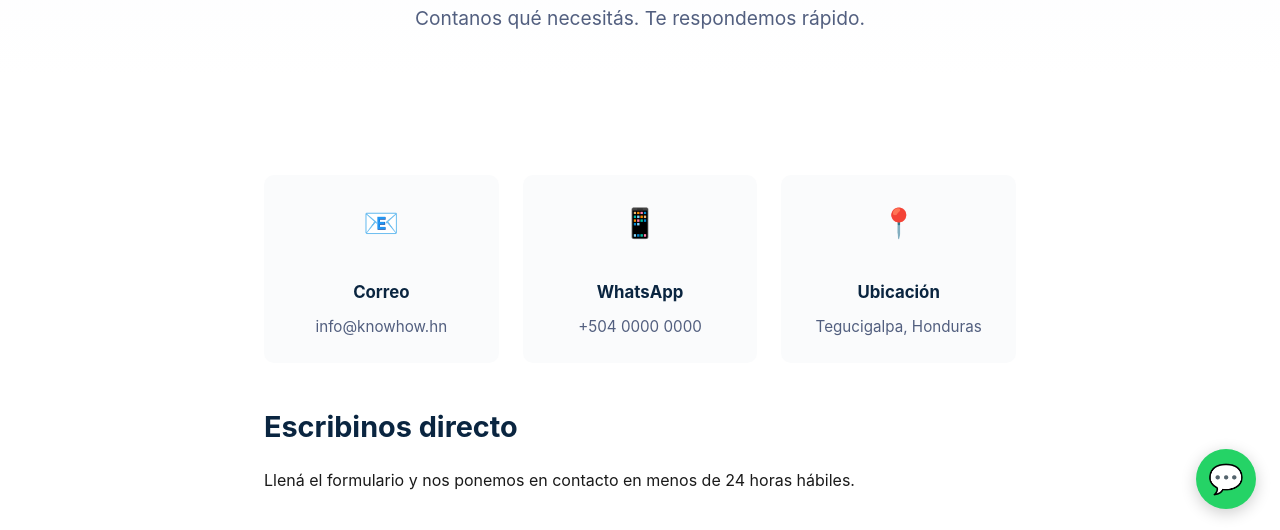
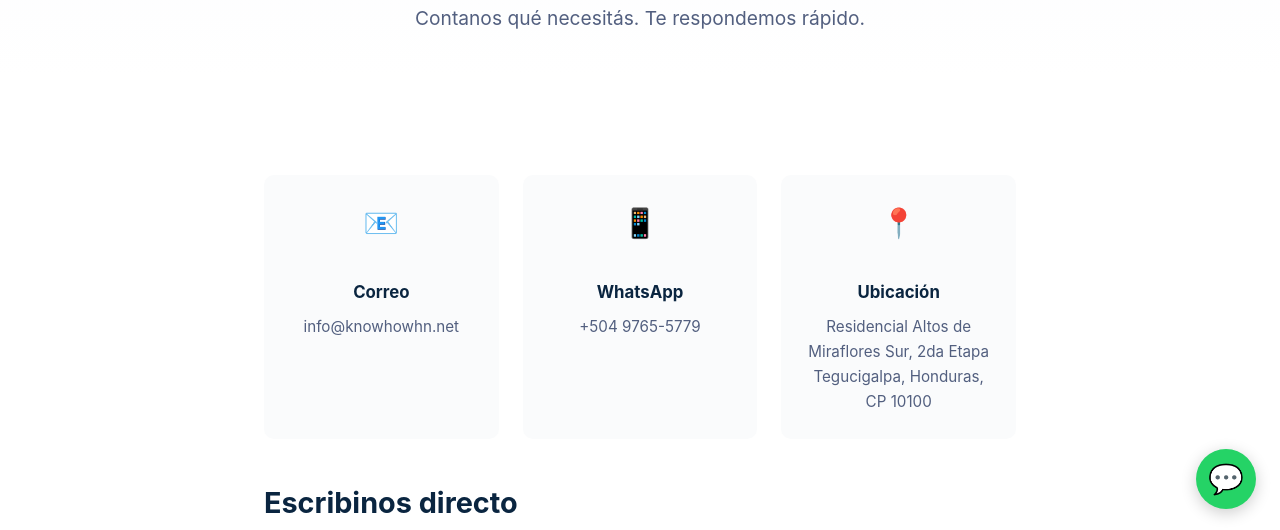
Before and after one commit to nicolasmolina-boop/knowhow, a plain HTML site: page src/contacto.html in a window 1280 px wide. Shown: the part 267-797 px from the top of the page. Drawn offline with Linux system fonts and the light colour scheme.

Commit message:
fix(contacto): correo real info@knowhowhn.net, teléfono +504 9765-5779 y dirección completa (coinciden con registro D&B para enrolamiento Apple)
Co-Authored-By: Claude Fable 5 <noreply@anthropic.com>

```diff
--- a/src/contacto.html
+++ b/src/contacto.html
@@ -42,17 +42,17 @@
             <div class="contact-card">
                 <div class="icono">📧</div>
                 <h3>Correo</h3>
-                <p><!-- TODO: correo oficial Know How -->info@knowhow.hn</p>
+                <p>info@knowhowhn.net</p>
             </div>
             <div class="contact-card">
                 <div class="icono">📱</div>
                 <h3>WhatsApp</h3>
-                <p><!-- TODO: WhatsApp oficial Know How -->+504 0000 0000</p>
+                <p>+504 9765-5779</p>
             </div>
             <div class="contact-card">
                 <div class="icono">📍</div>
                 <h3>Ubicación</h3>
-                <p>Tegucigalpa, Honduras</p>
+                <p>Residencial Altos de Miraflores Sur, 2da Etapa<br>Tegucigalpa, Honduras, CP 10100</p>
             </div>
         </div>
 
```
